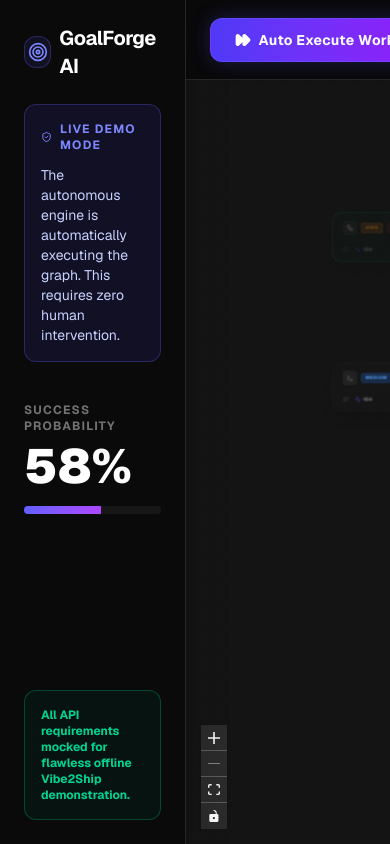
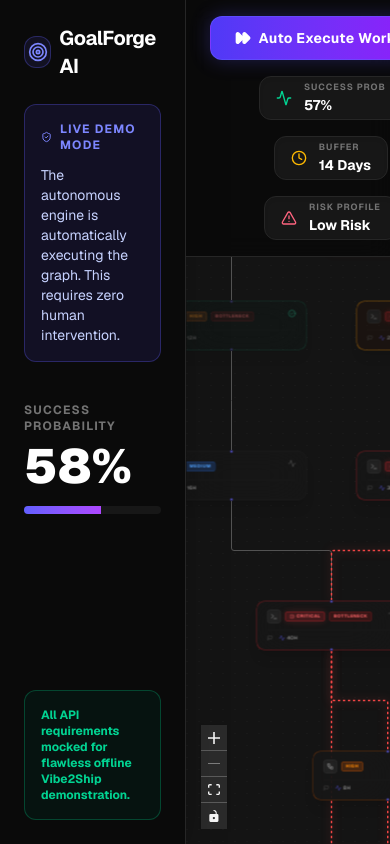
Before and after one commit to Tiku57/GoalForge-AI, a Next.js app: page /demo in a window 390 px wide. Built offline with nearby package versions, Linux system fonts and the light colour scheme.

Commit message:
fix(ui): fix production live widget bug and improve responsive layout

```diff
--- a/src/app/dashboard/page.tsx
+++ b/src/app/dashboard/page.tsx
@@ -49,9 +49,9 @@ export default function DashboardPage() {
   };
 
   return (
-    <div className="flex h-screen bg-black text-white overflow-hidden">
+    <div className="flex flex-col md:flex-row h-screen bg-black text-white overflow-hidden">
       {/* Sidebar */}
-      <aside className="w-80 border-r border-neutral-800 bg-neutral-950 p-6 flex flex-col gap-6 relative z-10 shadow-2xl">
+      <aside className="w-full md:w-80 flex-shrink-0 max-h-[50vh] md:max-h-screen overflow-y-auto border-b md:border-b-0 md:border-r border-neutral-800 bg-neutral-950 p-6 flex flex-col gap-6 relative z-10 shadow-2xl">
         <div>
           <GlobalLogo />
           <p className="text-xs text-neutral-400 font-medium">Your Autonomous Chief of Staff</p>
--- a/src/components/graph/WorkflowCanvas.tsx
+++ b/src/components/graph/WorkflowCanvas.tsx
@@ -375,7 +375,7 @@ export default function WorkflowCanvas({ dynamicData, workflowId, deadline, plan
   return (
     <div className="w-full h-full flex flex-col bg-[#0a0a0a]">
       {/* Top Action Bar */}
-      <div className="h-20 border-b border-neutral-800 bg-neutral-950/50 backdrop-blur-md flex items-center justify-between px-6 z-20">
+      <div className="min-h-[80px] py-4 border-b border-neutral-800 bg-neutral-950/50 backdrop-blur-md flex flex-wrap items-center justify-between px-6 gap-4 z-20">
         <div>
           <Button
             onClick={handleAutoExecute}
@@ -395,7 +395,7 @@ export default function WorkflowCanvas({ dynamicData, workflowId, deadline, plan
         </div>
 
         {metrics && (
-          <div className="flex items-center gap-4">
+          <div className="flex flex-wrap items-center justify-center gap-4 w-full md:w-auto">
             <div className="h-11 flex items-center bg-neutral-900 border border-neutral-800 rounded-xl px-4 gap-3 shadow-inner">
               <Activity className="w-4 h-4 text-emerald-400" />
               <div className="flex flex-col">
@@ -431,8 +431,8 @@ export default function WorkflowCanvas({ dynamicData, workflowId, deadline, plan
       </div>
 
       {/* Main Canvas + Sidebar Area */}
-      <div className="flex-1 flex overflow-hidden">
-        <div className="flex-1 relative">
+      <div className="flex-1 flex flex-col md:flex-row overflow-hidden">
+        <div className="flex-1 relative min-h-[50vh]">
           <ReactFlow
             nodes={nodes}
             edges={styledEdges}
@@ -451,9 +451,9 @@ export default function WorkflowCanvas({ dynamicData, workflowId, deadline, plan
           </ReactFlow>
         </div>
 
-        {/* Right Panel (Node Inspector) */}
-        <div className={`border-l border-neutral-800 bg-neutral-950/90 backdrop-blur-3xl flex flex-col transition-all duration-300 z-10 ${selectedNodeId ? 'w-[450px]' : 'w-0 overflow-hidden border-none'}`}>
-          <div className="w-[450px] h-full">
+        {/* Node Inspector Panel */}
+        <div className={`border-t md:border-t-0 md:border-l border-neutral-800 bg-neutral-950/90 backdrop-blur-3xl flex flex-col transition-all duration-300 z-10 ${selectedNodeId ? 'h-[50vh] md:h-auto md:w-[450px]' : 'h-0 md:h-auto md:w-0 overflow-hidden border-none'}`}>
+          <div className="w-full h-full md:w-[450px] overflow-hidden">
             <NodeInspector
               selectedNode={selectedNode}
               onExecute={handleExecute}
--- a/src/components/layout/PlannerDebugPanel.tsx
+++ b/src/components/layout/PlannerDebugPanel.tsx
@@ -1,6 +1,6 @@
 'use client';
 
-import { useState, useEffect } from 'react';
+import { useState } from 'react';
 import { Bug, Activity, Clock, FileText, ChevronDown, ChevronUp } from 'lucide-react';
 
 interface DebugInfo {
@@ -16,16 +16,8 @@ interface PlannerDebugPanelProps {
 
 export default function PlannerDebugPanel({ debugInfo }: PlannerDebugPanelProps) {
   const [isOpen, setIsOpen] = useState(false);
-  const [isVisible, setIsVisible] = useState(false);
 
-  useEffect(() => {
-    // Only show in development or if explicitly enabled
-    if (process.env.NODE_ENV === 'development' || process.env.NEXT_PUBLIC_DEBUG === 'true') {
-      setIsVisible(true);
-    }
-  }, []);
-
-  if (!isVisible || !debugInfo) return null;
+  if (!debugInfo) return null;
 
   const isError = debugInfo.status === 'FALLBACK';
 
```
